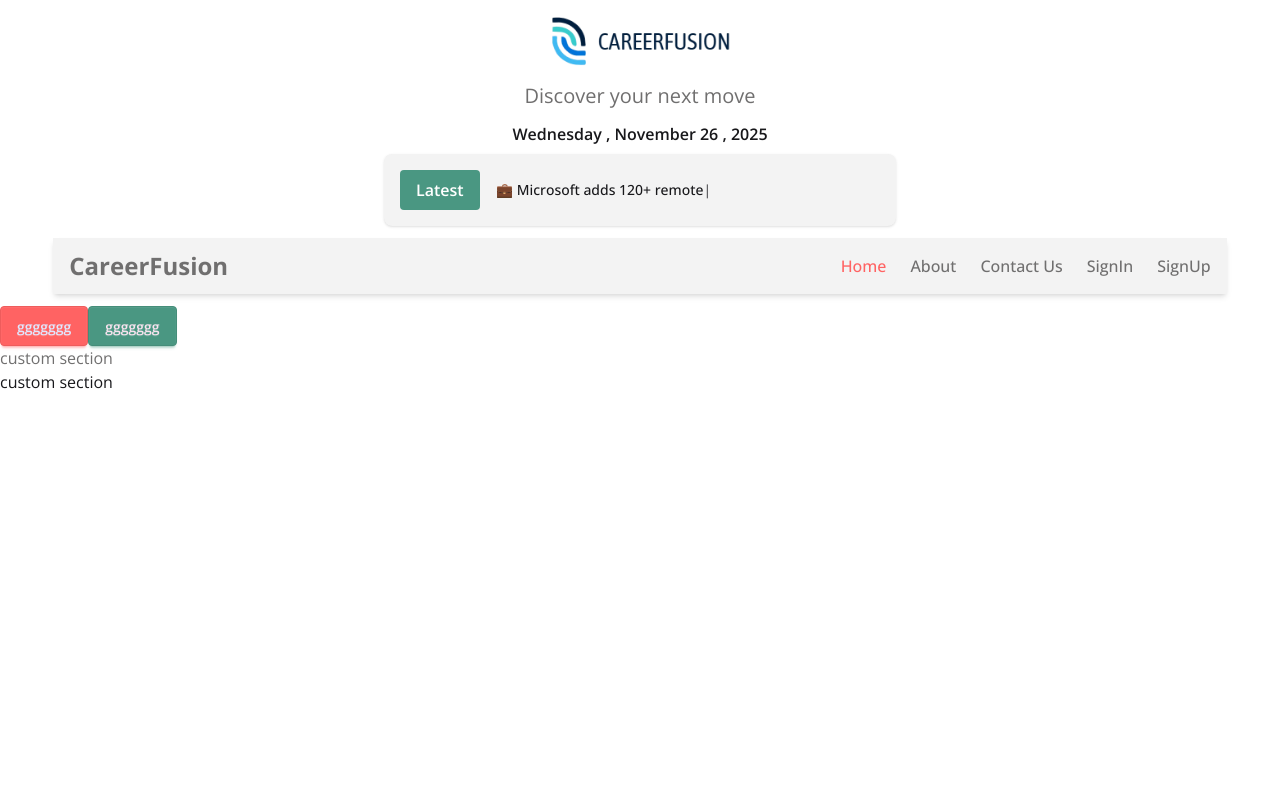
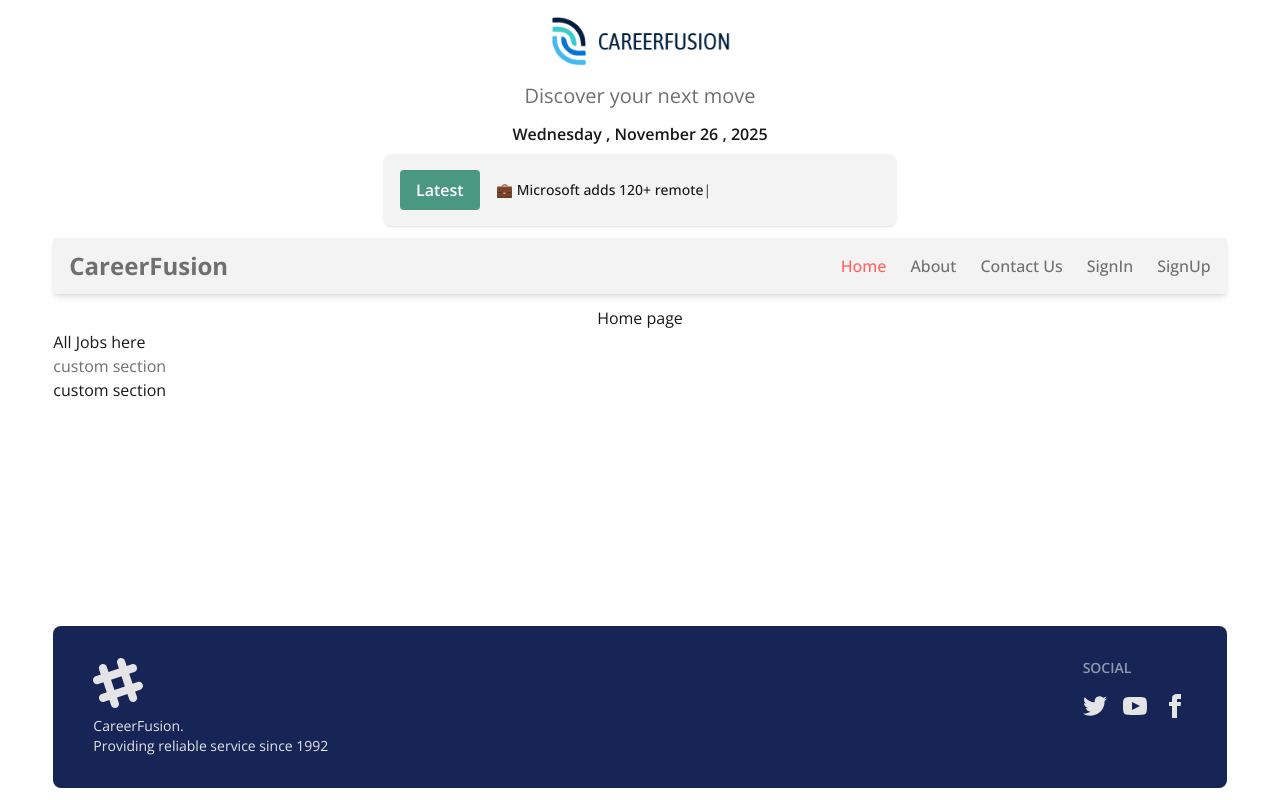
Before and after one commit to mehedipolash/CAREERFUSION, a React (Vite) app: page / in a window 1280 px wide. Built offline with nearby package versions, Linux system fonts and the light colour scheme.

Commit message:
navbar,footer added and project layout setup implemented

```diff
--- /dev/null
+++ b/src/Components/Footer.jsx
@@ -0,0 +1,68 @@
+import React from "react";
+
+const Footer = () => {
+  return (
+    <div className="w-11/12 mx-auto my-3">
+        <footer className="footer sm:footer-horizontal bg-blue-950 text-neutral-content justify-between px-10 py-8 rounded-lg">
+      <aside>
+        <svg
+          width="50"
+          height="50"
+          viewBox="0 0 24 24"
+          xmlns="http://www.w3.org/2000/svg"
+          fillRule="evenodd"
+          clipRule="evenodd"
+          className="fill-current"
+        >
+          <path d="M22.672 15.226l-2.432.811.841 2.515c.33 1.019-.209 2.127-1.23 2.456-1.15.325-2.148-.321-2.463-1.226l-.84-2.518-5.013 1.677.84 2.517c.391 1.203-.434 2.542-1.831 2.542-.88 0-1.601-.564-1.86-1.314l-.842-2.516-2.431.809c-1.135.328-2.145-.317-2.463-1.229-.329-1.018.211-2.127 1.231-2.456l2.432-.809-1.621-4.823-2.432.808c-1.355.384-2.558-.59-2.558-1.839 0-.817.509-1.582 1.327-1.846l2.433-.809-.842-2.515c-.33-1.02.211-2.129 1.232-2.458 1.02-.329 2.13.209 2.461 1.229l.842 2.515 5.011-1.677-.839-2.517c-.403-1.238.484-2.553 1.843-2.553.819 0 1.585.509 1.85 1.326l.841 2.517 2.431-.81c1.02-.33 2.131.211 2.461 1.229.332 1.018-.21 2.126-1.23 2.456l-2.433.809 1.622 4.823 2.433-.809c1.242-.401 2.557.484 2.557 1.838 0 .819-.51 1.583-1.328 1.847m-8.992-6.428l-5.01 1.675 1.619 4.828 5.011-1.674-1.62-4.829z"></path>
+        </svg>
+        <p>
+          CareerFusion.
+          <br />
+          Providing reliable service since 1992
+        </p>
+      </aside>
+      <nav>
+        <h6 className="footer-title">Social</h6>
+        <div className="grid grid-flow-col gap-4">
+          <a>
+            <svg
+              xmlns="http://www.w3.org/2000/svg"
+              width="24"
+              height="24"
+              viewBox="0 0 24 24"
+              className="fill-current"
+            >
+              <path d="M24 4.557c-.883.392-1.832.656-2.828.775 1.017-.609 1.798-1.574 2.165-2.724-.951.564-2.005.974-3.127 1.195-.897-.957-2.178-1.555-3.594-1.555-3.179 0-5.515 2.966-4.797 6.045-4.091-.205-7.719-2.165-10.148-5.144-1.29 2.213-.669 5.108 1.523 6.574-.806-.026-1.566-.247-2.229-.616-.054 2.281 1.581 4.415 3.949 4.89-.693.188-1.452.232-2.224.084.626 1.956 2.444 3.379 4.6 3.419-2.07 1.623-4.678 2.348-7.29 2.04 2.179 1.397 4.768 2.212 7.548 2.212 9.142 0 14.307-7.721 13.995-14.646.962-.695 1.797-1.562 2.457-2.549z"></path>
+            </svg>
+          </a>
+          <a>
+            <svg
+              xmlns="http://www.w3.org/2000/svg"
+              width="24"
+              height="24"
+              viewBox="0 0 24 24"
+              className="fill-current"
+            >
+              <path d="M19.615 3.184c-3.604-.246-11.631-.245-15.23 0-3.897.266-4.356 2.62-4.385 8.816.029 6.185.484 8.549 4.385 8.816 3.6.245 11.626.246 15.23 0 3.897-.266 4.356-2.62 4.385-8.816-.029-6.185-.484-8.549-4.385-8.816zm-10.615 12.816v-8l8 3.993-8 4.007z"></path>
+            </svg>
+          </a>
+          <a>
+            <svg
+              xmlns="http://www.w3.org/2000/svg"
+              width="24"
+              height="24"
+              viewBox="0 0 24 24"
+              className="fill-current"
+            >
+              <path d="M9 8h-3v4h3v12h5v-12h3.642l.358-4h-4v-1.667c0-.955.192-1.333 1.115-1.333h2.885v-5h-3.808c-3.596 0-5.192 1.583-5.192 4.615v3.385z"></path>
+            </svg>
+          </a>
+        </div>
+      </nav>
+    </footer>
+    </div>
+  );
+};
+
+export default Footer;
--- a/src/Components/LatestNews.jsx
+++ b/src/Components/LatestNews.jsx
@@ -8,9 +8,9 @@ const messages = [
   "📢 Amazon hiring SDE-II for multiple teams",
 ];
 
-const typingSpeed = 40;     // typing speed per letter
-const deleteSpeed = 25;     // speed when deleting
-const delayBetween = 1500;  // pause before removing
+const typingSpeed = 40; // typing speed per letter
+const deleteSpeed = 25; // speed when deleting
+const delayBetween = 1500; // pause before removing
 
 const LatestNews = () => {
   const [text, setText] = useState("");
@@ -44,7 +44,7 @@ const LatestNews = () => {
   }, [text, isDeleting, index]);
 
   return (
-    <div className="bg-base-200 p-4 rounded-lg shadow w-full sm:w-4/5 md:w-3/5 lg:w-2/5 mx-auto flex flex-col sm:flex-row items-center gap-4 mt-2">
+    <div className="bg-base-200 p-4 rounded-lg shadow w-full sm:w-2/5 md:w-3/5 lg:w-2/5 mx-auto flex flex-col sm:flex-row items-center gap-4 mt-2">
       <span className="bg-secondary text-white px-4 py-2 rounded font-semibold text-center sm:text-left">
         Latest
       </span>
--- a/src/Components/Navbar.jsx
+++ b/src/Components/Navbar.jsx
@@ -3,7 +3,7 @@ import { NavLink } from "react-router";
 
 const Navbar = () => {
   return (
-    <nav className="bg-base-200 shadow-md px-4 py-3">
+    <nav className="bg-base-200 shadow-md lg:px-4 py-3">
       <div className="max-w-7xl mx-auto flex justify-between items-center">
         {/* Logo / Brand */}
         <div className="text-2xl font-bold text-accent">CareerFusion</div>
--- a/src/Layout/HomeLayout.jsx
+++ b/src/Layout/HomeLayout.jsx
@@ -3,10 +3,11 @@ import { Outlet } from "react-router";
 import Header from "../Components/Header";
 import LatestNews from "../Components/LatestNews";
 import Navbar from "../Components/Navbar";
+import Footer from "../Components/Footer";
 
 const HomeLayout = () => {
   return (
-    <div>
+    <div className="min-h-screen">
       <header>
         <Header></Header>
         <section>
@@ -17,9 +18,7 @@ const HomeLayout = () => {
         </nav>
       </header>
 
-      <main>
-        <button className="btn btn-primary">ggggggg</button>
-        <button className="btn btn-secondary">ggggggg</button>
+      <main className="w-11/12 mx-auto my-3">
         <Outlet></Outlet>
         <section>
           <h2 className="text-accent">custom section</h2>
@@ -28,7 +27,10 @@ const HomeLayout = () => {
           <h2>custom section</h2>
         </section>
       </main>
-      <footer></footer>
+
+      <footer className="fixed bottom-0 left-0 right-0">
+        <Footer></Footer>
+      </footer>
     </div>
   );
 };
--- /dev/null
+++ b/src/Pages/AllJobs.jsx
@@ -0,0 +1,11 @@
+import React from 'react';
+
+const AllJobs = () => {
+    return (
+        <div>
+            <h2>All Jobs here</h2>
+        </div>
+    );
+};
+
+export default AllJobs;
--- a/src/Pages/Home.jsx
+++ b/src/Pages/Home.jsx
@@ -1,9 +1,15 @@
 import React from 'react';
+import AllJobs from './AllJobs';
 
 const Home = () => {
     return (
         <div>
-            <h2>Home page</h2>
+            <h2 className='text-center'>Home page</h2>
+            <section>
+                <AllJobs></AllJobs>
+            </section>
+            <section></section>
+            <section></section>
         </div>
     );
 };
--- a/src/index.css
+++ b/src/index.css
@@ -14,4 +14,5 @@
 }
 *{
     font-family: "Open Sans", sans-serif;
+
 }
```
Also changed, not shown: src/Routes/Router.jsx (+24 -16 lines).
